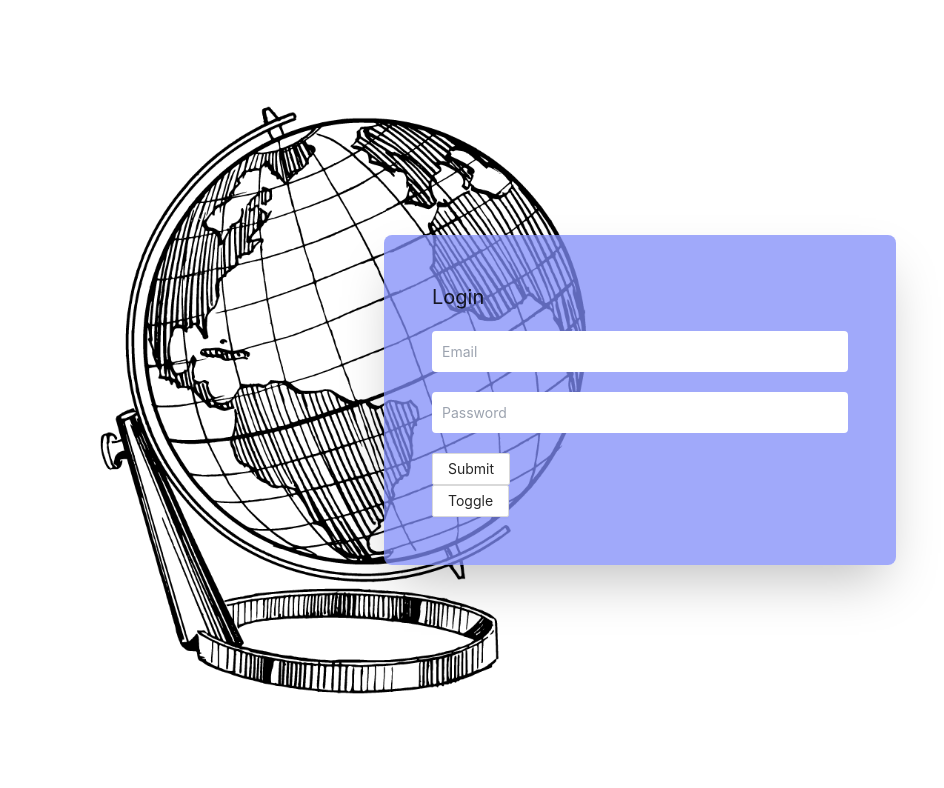
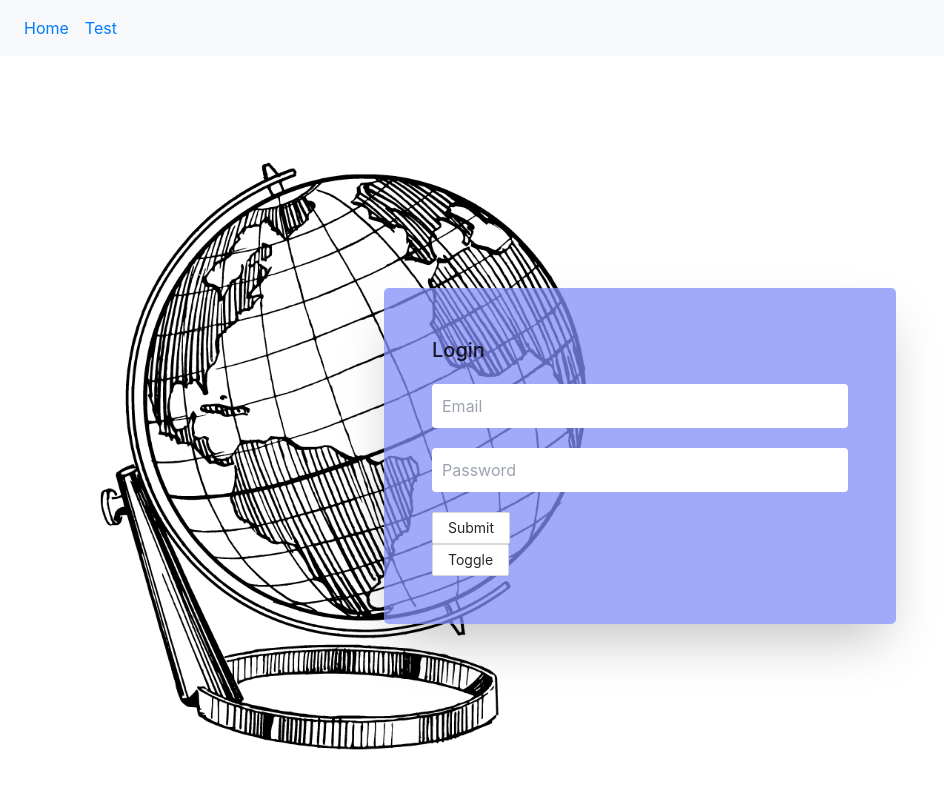
Before and after one commit to CLTsolutions/takeoff_client, a React (Vite) app: page / in a window 1280 px wide. Shown: the top 788 px of the page, without its empty margins (0-944 px from the left). Built offline with nearby package versions, Linux system fonts and the light colour scheme.

Commit message:
routing is working

```diff
--- a/package.json
+++ b/package.json
@@ -10,9 +10,11 @@
     "@craco/craco": "^6.1.1",
     "@types/react-router-dom": "^5.1.7",
     "antd": "^4.15.1",
+    "bootstrap": "^4.6.0",
     "react": "^17.0.0",
     "react-dom": "^17.0.0",
-    "react-router-dom": "^5.2.0"
+    "react-router-dom": "^5.2.0",
+    "reactstrap": "^8.9.0"
   },
   "devDependencies": {
     "@tailwindcss/postcss7-compat": "^2.1.0",
--- a/src/App.css
+++ b/src/App.css
@@ -1,3 +1,11 @@
 /* .App {
   text-align: center;
 } */
+.navbar_all {
+  display: flex !important;
+  flex-direction: row !important;
+}
+.navbar_route {
+  margin-top: 200px !important;
+  margin-left: 50px !important;
+}
--- a/src/App.tsx
+++ b/src/App.tsx
@@ -1,11 +1,12 @@
 import React, { Component } from 'react'
 import './App.css'
 import Auth from './components/Auth/Auth'
-import Navbar from './components/Site/Navbar'
-import { BrowserRouter as Router } from 'react-router-dom'
+import Home from "./components/Site/Home"
+import Sitebar from './components/Site/Sitebar'
+import { Route } from 'react-router-dom'
 
 type valueTypes = {
-  token: any
+  token: string | null
 }
 
 class App extends Component<{}, valueTypes> {
@@ -33,21 +34,24 @@ class App extends Component<{}, valueTypes> {
   clearToken = () => {
     localStorage.clear()
     this.setState({ token: '' })
+
     console.log('token cleared')
   }
 
   protectedViews = () => {
-    return this.state.token === localStorage.getItem('sessionToken') ? (
-      <Router>
-        <Navbar logout={this.clearToken} token={this.state.token} />
-      </Router>
-    ) : (
-      <Auth token={this.updateToken} />
-    )
+    return this.state.token === localStorage.getItem('sessionToken')
+    ? <Home token={this.state.token} />
+    : <Auth token={this.updateToken} />
   }
 
   render() {
-    return <div className='App'>{this.protectedViews()}</div>
+    return (
+      <div className='App'>
+        <Route>
+          <Sitebar logout={this.clearToken} token={this.state.token} protectedViews={this.protectedViews} />
+        </Route>
+      </div>
+    )
   }
 }
 
--- a/src/components/Auth/Auth.tsx
+++ b/src/components/Auth/Auth.tsx
@@ -5,7 +5,7 @@ import { Button } from 'antd'
 import './Auth.css'
 
 type acceptedProps = {
-  token: any
+  token: (token: string | null) => void
 }
 
 type valueTypes = {
@@ -31,13 +31,15 @@ export default class Auth extends Component<acceptedProps, valueTypes> {
   }
 
   authTernary = () => {
-    return this.state.login
-    ? <Login token={this.props.token} />
-    : <Register token={this.props.token} />
+    return this.state.login ? (
+      <Login token={this.props.token} />
+    ) : (
+      <Register token={this.props.token} />
+    )
   }
 
-  loginToggle = (event: any) => {
-    event.preventDefault()
+  loginToggle = () => {
+    // event.preventDefault()
     this.setState({
       login: !this.state.login,
       firstName: '',
@@ -50,8 +52,8 @@ export default class Auth extends Component<acceptedProps, valueTypes> {
   render() {
     return (
       <div className='map-img'>
-        <div className="flex h-screen justify-center items-center">
-          <div className="bg-indigo-400 bg-opacity-75 max-w-lg m-auto p-8 md:p-12 my-10 rounded-lg shadow-2xl w-1/2">
+        <div className='flex h-screen justify-center items-center'>
+          <div className='bg-indigo-400 bg-opacity-75 max-w-lg m-auto p-8 md:p-12 my-10 rounded-lg shadow-2xl w-1/2'>
             {this.authTernary()}
             <Button onClick={this.loginToggle}>Toggle</Button>
           </div>
--- a/src/components/Auth/Login.tsx
+++ b/src/components/Auth/Login.tsx
@@ -2,9 +2,12 @@ import React, { Component } from 'react'
 // import { Form, Input, Button, Checkbox } from 'antd';
 import { Button } from 'antd'
 // import { UserOutlined, LockOutlined } from '@ant-design/icons';
+import { Link } from 'react-router-dom'
+
+
 
 type acceptedProps = {
-  token: any
+  token: (token: string | null) => void
 }
 
 type valueTypes = {
@@ -42,16 +45,16 @@ export default class Login extends Component<acceptedProps, valueTypes> {
 
   render() {
     return (
-      <div className="login">
-        <form className="space-y-5">
+      <div className='login'>
+        <form onSubmit={this.handleSubmit} className='space-y-5'>
           <h1 className='text-xl'>Login</h1>
           <div>
             {/* <label>Email</label> */}
             <input
-              className="w-full border-2 border-white p-2 rounded outline-none focus:border-purple-500"
+              className='w-full border-2 border-white p-2 rounded outline-none focus:border-purple-500'
               required
-              type="email"
-              placeholder="Email"
+              // type='email'
+              placeholder='Email'
               // size= '30'
               value={this.state.email}
               onChange={e => this.setState({ email: e.target.value })}
@@ -59,17 +62,17 @@ export default class Login extends Component<acceptedProps, valueTypes> {
           </div>
           <div>
             <input
-              className="w-full border-2 border-white p-2 rounded outline-none focus:border-purple-500"
+              className='w-full border-2 border-white p-2 rounded outline-none focus:border-purple-500'
               required
-              type="password"
-              placeholder="Password"
+              type='password'
+              placeholder='Password'
               // minLength='8'
               value={this.state.password}
-              name="password"
+              name='password'
               onChange={e => this.setState({ password: e.target.value })}
             />
           </div>
-          <Button onClick={this.handleSubmit}>Submit</Button>
+          <Button htmlType='submit'>Submit</Button>
         </form>
       </div>
     )
--- a/src/components/Auth/Register.tsx
+++ b/src/components/Auth/Register.tsx
@@ -2,9 +2,10 @@ import React, { Component } from 'react'
 import { Button } from 'antd'
 // import { Form, Input, Button, Checkbox } from 'antd';
 // import { UserOutlined, LockOutlined } from '@ant-design/icons';
+import { Link } from 'react-router-dom'
 
 type acceptedProps = {
-  token: any
+  token: (token: string | null) => void
 }
 
 type valueTypes = {
@@ -48,55 +49,55 @@ export default class Register extends Component<acceptedProps, valueTypes> {
 
   render() {
     return (
-      <div className="register">
-        <form className="space-y-5">
+      <div className='register'>
+        <form onSubmit={this.handleSubmit} className='space-y-5'>
           <h1 className='text-xl'>Register</h1>
           <div>
             <input
-              className="w-full border-2 border-white p-2 rounded outline-none focus:border-purple-500"
-              type="text"
-              placeholder="First Name"
+              className='w-full border-2 border-white p-2 rounded outline-none focus:border-purple-500'
+              type='text'
+              placeholder='First Name'
               value={this.state.firstName}
-              name="first name"
+              name='first name'
               onChange={e => this.setState({ firstName: e.target.value })}
             />
           </div>
           <div>
             <input
-              className="w-full border-2 border-white p-2 rounded outline-none focus:border-purple-500"
-              type="text"
-              placeholder="Last Name"
+              className='w-full border-2 border-white p-2 rounded outline-none focus:border-purple-500'
+              type='text'
+              placeholder='Last Name'
               value={this.state.lastName}
-              name="last name"
+              name='last name'
               onChange={e => this.setState({ lastName: e.target.value })}
             />
           </div>
           <div>
             {/* <label>Email</label> */}
             <input
-              className="w-full border-2 border-white p-2 rounded outline-none focus:border-purple-500"
+              className='w-full border-2 border-white p-2 rounded outline-none focus:border-purple-500'
               required
-              type="email"
-              placeholder="Email"
+              type='email'
+              placeholder='Email'
               // size= '30'
-              name="email"
+              name='email'
               value={this.state.email}
               onChange={e => this.setState({ email: e.target.value })}
             />
           </div>
           <div>
             <input
-              className="w-full border-2 border-white p-2 rounded outline-none focus:border-purple-500"
+              className='w-full border-2 border-white p-2 rounded outline-none focus:border-purple-500'
               required
-              id="password"
-              type="password"
-              placeholder="Password"
+              id='password'
+              type='password'
+              placeholder='Password'
               value={this.state.password}
-              name="password"
+              name='password'
               onChange={e => this.setState({ password: e.target.value })}
             />
           </div>
-          <Button onClick={this.handleSubmit}>Submit</Button>
+          <Button htmlType='submit'>Submit</Button>
         </form>
       </div>
     )
--- a/src/components/Site/Home.tsx
+++ b/src/components/Site/Home.tsx
@@ -1,13 +1,19 @@
 import React, { Component } from 'react'
 
-class Home extends Component {
-    render() {
-        return (
-            <div>
-                <h1>Hi</h1>
-            </div>
-        )
-    }
+type acceptedProps = {
+  token: any
+}
+class Home extends Component<acceptedProps, {}> {
+  constructor(props: acceptedProps) {
+    super(props)
+  }
+  render() {
+    return (
+      <div className='text-center mt-20'>
+
+      </div>
+    )
+  }
 }
 
 export default Home
--- a/src/components/Site/Navbar.tsx
+++ /dev/null
@@ -1,43 +0,0 @@
-import React, { Component } from 'react'
-import { Link, Route, Switch } from 'react-router-dom'
-import Home from './Home'
-
-type acceptedProps = {
-  token: any
-  logout: any
-}
-
-export default class Navbar extends Component<acceptedProps, {}> {
-  constructor(props: acceptedProps) {
-    super(props)
-    this.state = {}
-  }
-
-  logoutButton = () => {
-    return localStorage.getItem('sessionToken') === null ? (
-      ''
-    ) : (
-      <button onClick={this.props.logout}>Logout</button>
-    )
-  }
-
-  render() {
-    return (
-      <div>
-        <nav className='bg-red-400 h-12'>
-          <ul>
-            <li>
-              <Link to='/'>Home</Link>
-            </li>
-            <li>{this.logoutButton()}</li>
-          </ul>
-        </nav>
-        <Switch>
-          <Route exact path='/Home'>
-            <Home />
-          </Route>
-        </Switch>
-      </div>
-    )
-  }
-}
--- /dev/null
+++ b/src/components/Site/Sitebar.tsx
@@ -0,0 +1,75 @@
+import React, { Component } from 'react'
+import { Link, Route, Switch } from 'react-router-dom'
+import Test from "./TestComponent"
+import {
+  Collapse,
+  Navbar,
+  NavbarToggler,
+  Nav,
+  NavItem,
+  NavLink,
+  NavbarText,
+} from 'reactstrap'
+
+type acceptedProps = {
+  token: any
+  logout: any
+  protectedViews: Function
+}
+
+type valueTypes = {
+  isOpen: boolean
+}
+export default class Sitebar extends Component<acceptedProps, valueTypes> {
+  constructor(props: acceptedProps) {
+    super(props)
+    this.state = {
+      isOpen: false
+    }
+  }
+
+  toggle = () => this.setState({isOpen: !this.state.isOpen})
+
+  logoutButton = () => {
+    return localStorage.getItem('sessionToken') === null ? (
+      ''
+    ) : (
+      <Link to='/'>
+        <button onClick={this.props.logout}>Logout</button>
+      </Link>
+    )
+  }
+
+  render() {
+    return (
+      <div>
+        <Navbar color="light" light expand="md">
+        <NavbarToggler onClick={this.toggle} />
+        <Collapse isOpen={this.state.isOpen} navbar>
+          <Nav className="mr-auto" navbar>
+            <NavItem>
+              <NavLink>
+                <Link to="/">Home</Link>
+              </NavLink>
+            </NavItem>
+            <NavItem>
+              <NavLink><Link to="/test">Test</Link></NavLink>
+            </NavItem>
+          </Nav>
+          <NavbarText>{this.logoutButton()}</NavbarText>
+        </Collapse>
+        </Navbar>
+
+        <Switch>
+          <Route exact path='/'>
+            {/* <Home token={this.props.token} /> */}
+            {this.props.protectedViews()}
+          </Route>
+          <Route exact path="/test">
+            <Test />
+          </Route>
+        </Switch>
+      </div>
+    )
+  }
+}
--- /dev/null
+++ b/src/components/Site/TestComponent.tsx
@@ -0,0 +1,11 @@
+import React, {Component} from 'react'
+
+export default class TestComponent extends Component {
+    render() {
+        return(
+            <div>
+                <h4 className='text-center mt-20'>This is a test component to show react router dom is working, and if logout button redirects to "/"</h4>
+            </div>
+        )
+    }
+}
--- a/src/main.tsx
+++ b/src/main.tsx
@@ -1,7 +1,8 @@
 import React from 'react'
 import ReactDOM from 'react-dom'
+import './index.css'
 import 'antd/dist/antd.css'
-import './index.css'
+import 'bootstrap/dist/css/bootstrap.min.css';
 import App from './App'
 import { BrowserRouter as Router } from 'react-router-dom'
 
```
Also changed, not shown: 1 other file (tests, documents, lock files or other folders).
